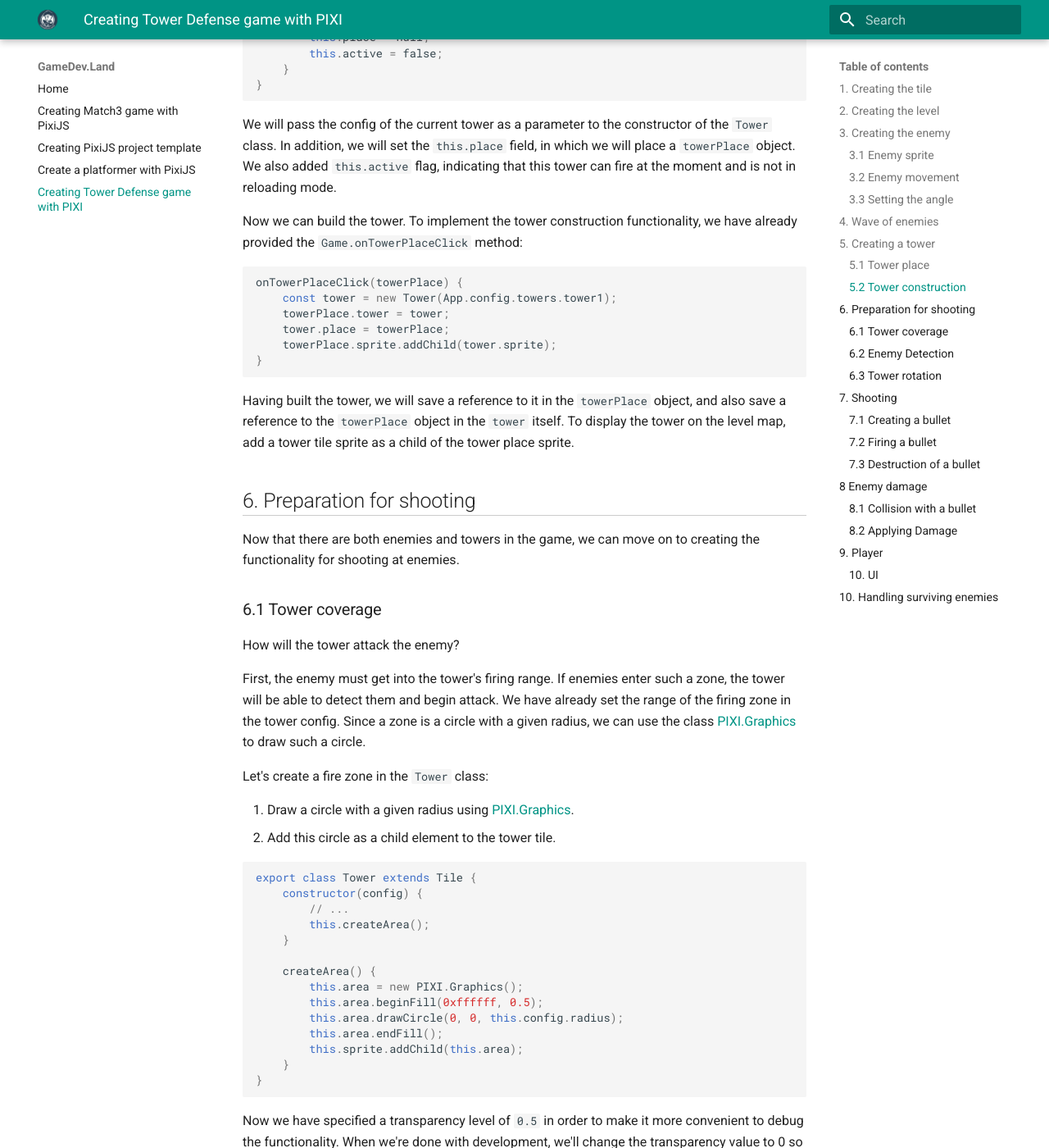
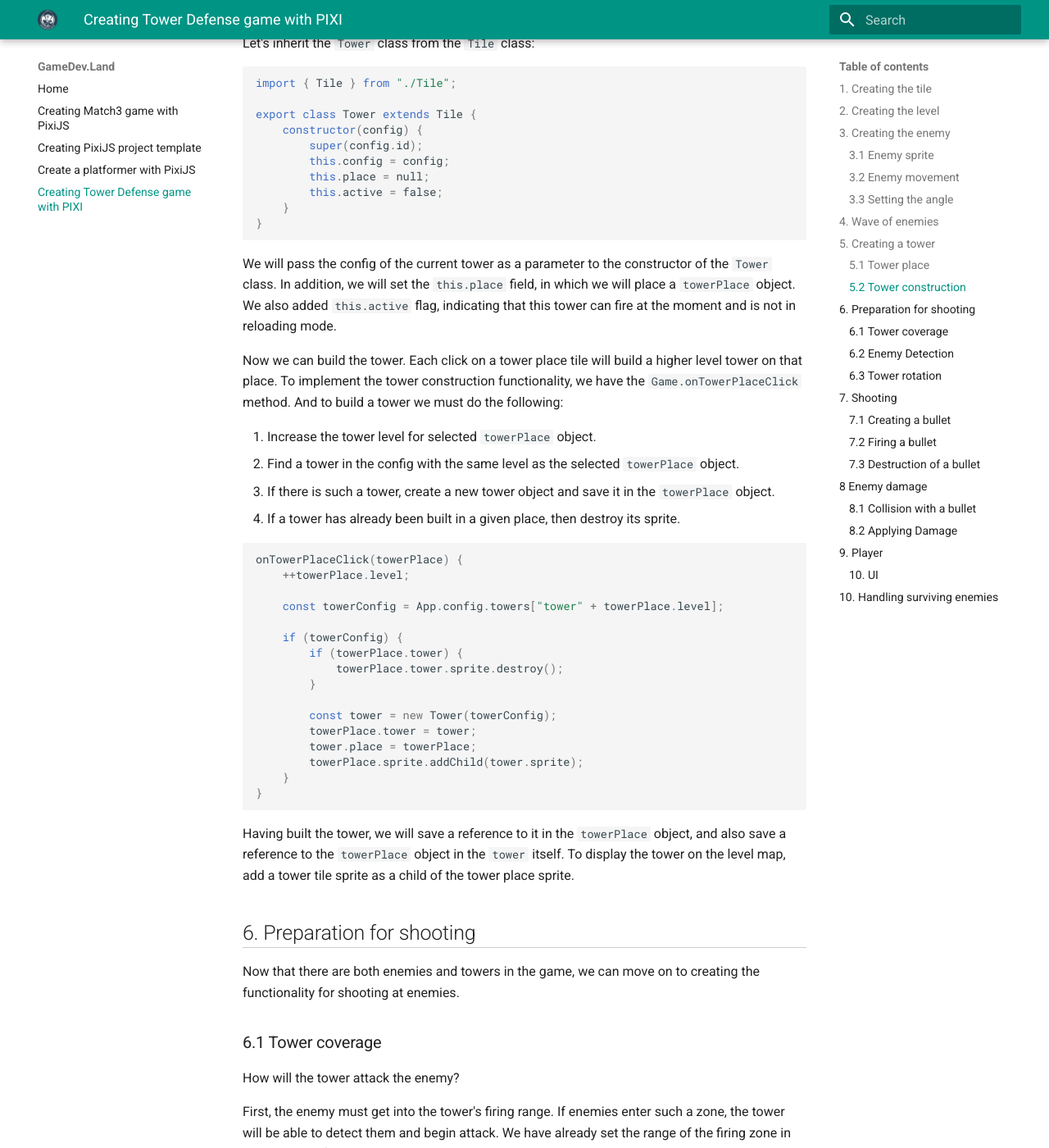
Before and after one commit to bolotnikov/gamedevland, an MkDocs documentation site: the page built from docs/tower-defense.md, in a window 1280 px wide and 1400 px high, scrolled down 15784 px. Shown: the whole window at 82% size. Built offline with MkDocs 1.6.1 and Material for MkDocs 9.7.7, drawn with Linux system fonts in a browser that asks for light colours; emoji names are drawn with the system emoji font; some of the changed text lies outside the part shown.

Commit message:
Update tower-defense.md

````diff
--- a/docs/tower-defense.md
+++ b/docs/tower-defense.md
@@ -623,6 +623,7 @@ export class TowerPlace extends Tile {
 
     constructor(id) {
         super(id)
+        this.level = 0;
         this.sprite.interactive = true;
         this.sprite.once("pointerdown", this.onClick, this);
         this.tower = null;
@@ -633,7 +634,13 @@ export class TowerPlace extends Tile {
     }
 }
 ```
-We will pass the tile id to the constructor of this class. The main task of the `TowerPlace` class will be to track the click event on such a tile and fire the event by the application class.
+We will pass the tile id to the constructor of this class.
+
+The `this.level` field will indicate what level the tower is currently built at this location. Accordingly, `this.level = 0;` means that there is currently no tower at this place.
+
+The `this.tower` property will store the object of the tower built at that place.
+
+The main task of the `TowerPlace` class will be to track the click event on such a tile and fire the event by the application class.
 
 
 Let's extend `Application` class from the `EventEmitter` class of the `events` library to be able to emit and listen for the events:
@@ -748,16 +755,32 @@ export class Tower extends Tile {
 We will pass the config of the current tower as a parameter to the constructor of the `Tower` class.
 In addition, we will set the `this.place` field, in which we will place a `towerPlace` object. We also added `this.active` flag, indicating that this tower can fire at the moment and is not in reloading mode.
 
-Now we can build the tower. To implement the tower construction functionality, we have already provided the `Game.onTowerPlaceClick` method:
+Now we can build the tower. Each click on a tower place tile will build a higher level tower on that place. To implement the tower construction functionality, we have the `Game.onTowerPlaceClick` method. And to build a tower we must do the following:
+
+1. Increase the tower level for selected `towerPlace` object.
+2. Find a tower in the config with the same level as the selected `towerPlace` object.
+3. If there is such a tower, create a new tower object and save it in the `towerPlace` object.
+4. If a tower has already been built in a given place, then destroy its sprite.
 
 ```javascript
 onTowerPlaceClick(towerPlace) {
-    const tower = new Tower(App.config.towers.tower1);
-    towerPlace.tower = tower;
-    tower.place = towerPlace;
-    towerPlace.sprite.addChild(tower.sprite);
+    ++towerPlace.level;
+
+    const towerConfig = App.config.towers["tower" + towerPlace.level];
+
+    if (towerConfig) {
+        if (towerPlace.tower) {
+            towerPlace.tower.sprite.destroy();
+        }
+
+        const tower = new Tower(towerConfig);
+        towerPlace.tower = tower;
+        tower.place = towerPlace;
+        towerPlace.sprite.addChild(tower.sprite);
+    }
 }
 ```
+
 Having built the tower, we will save a reference to it in the `towerPlace` object, and also save a reference to the `towerPlace` object in the `tower` itself.
 To display the tower on the level map, add a tower tile sprite as a child of the tower place sprite.
 
````
